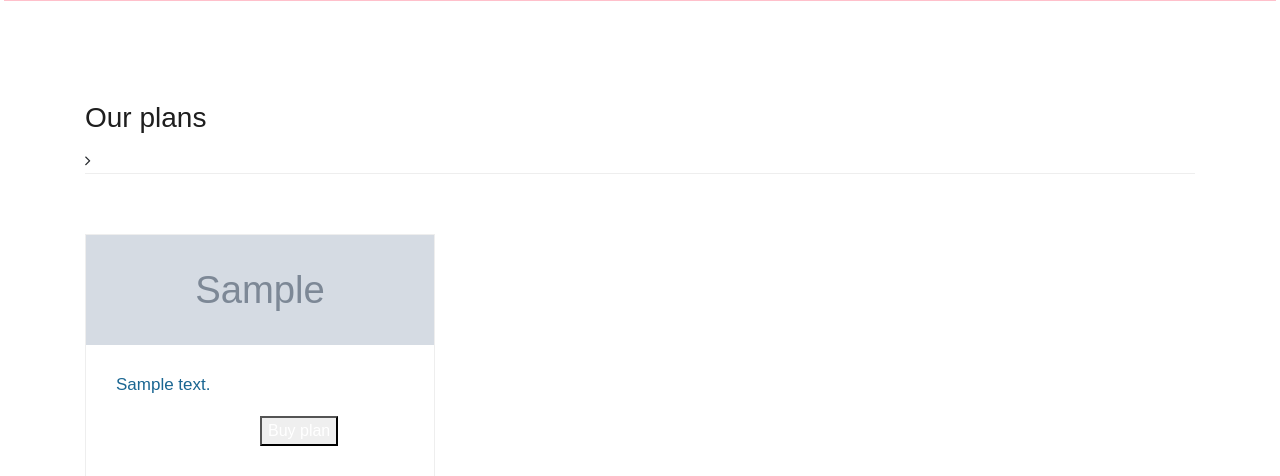
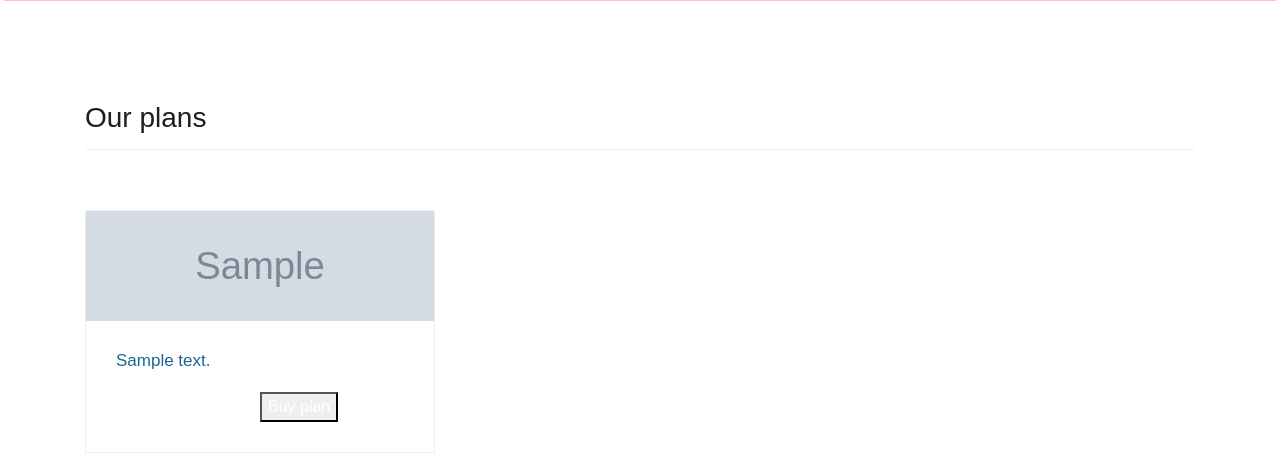
Before and after one commit to Jeevan-Rai/Mini-Projects, a Flask app: template vignu/templates/c_index.html in a window 1280 px wide. Shown: the part 43-519 px from the top of the page. Run offline with Flask 2, Linux system fonts and the light colour scheme; the template is opened without the code that fills it: most values are stand-ins (such as "Sample title", 1, 10 or a date in 2020); grey boxes marked "Sample" are stand-in pictures; some libraries are stand-ins or nearby versions.

Commit message:
Update c_index.html

```diff
--- a/vignu/templates/c_index.html
+++ b/vignu/templates/c_index.html
@@ -73,7 +73,7 @@
               <div class="container" style="background-color:#ffffff; padding-left: 50%;">
                 <!-- <a href="/c_cart.html">
                     <button type="button" class="cancelbtn" style="color: rgb(255, 255, 255);" style="border: #000000;">Cart products</button></a> -->
-            </div><i class="fa fa-angle-right"></i>
+            </div>
             </div>
           </div>
           {% for prdcts in sch %}
```
